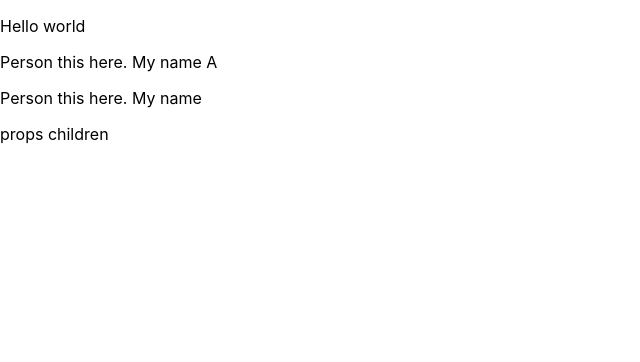
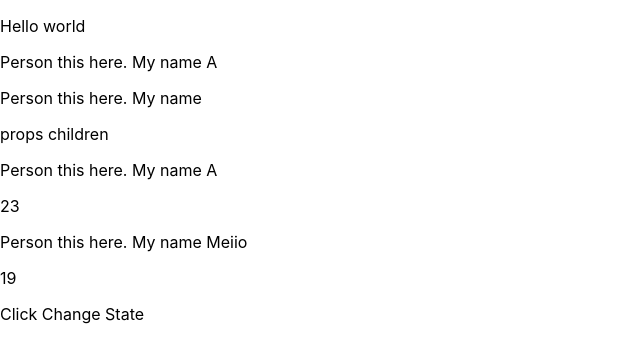
Before and after one commit to Linlijian/LearnReact, a React (Create React App) app: page / in a window 1280 px wide. Shown: the top 362 px of the page, without its empty margins (0-640 px from the left). Built offline with nearby package versions, Linux system fonts and the light colour scheme.

Commit message:
#4 state and set state

```diff
--- a/src/MasterPage/App.js
+++ b/src/MasterPage/App.js
@@ -5,14 +5,32 @@ import '../Person/Person';
 import Person from '../Person/Person';
 
 class App extends Component {
+  // this state area
+  state = {
+    name: 'A',
+    age: 23,
+    person: [
+      { name: 'Meiio', age: 19 },
+      { name: 'Pori', age: 9 },
+      { name: 'Kiro', age: 10 }
+    ]
+  }
+
+  onClickChnageState = () => {
+    this.setState({ name: 'Ong' })
+  }
 
   render() {
 
     return (
       <div>
         <p>Hello world</p>
-        <Person name = {'A'}/>
+        <Person name={'A'} />
         <Person >props children</Person >
+
+        <Person name={this.state.name} >{this.state.age}</Person >
+        <Person name={this.state.person[0].name} >{this.state.person[0].age}</Person >
+        <p onClick={this.onClickChnageState}>Click Change State</p>
       </div>
     );
   }
```
